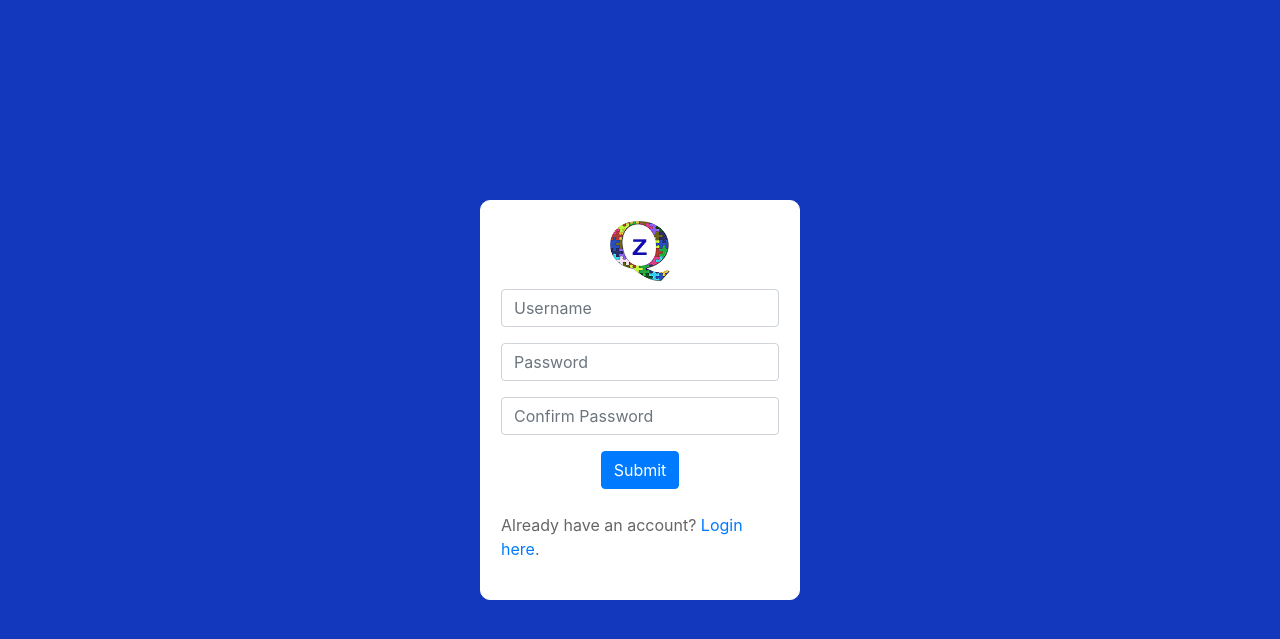
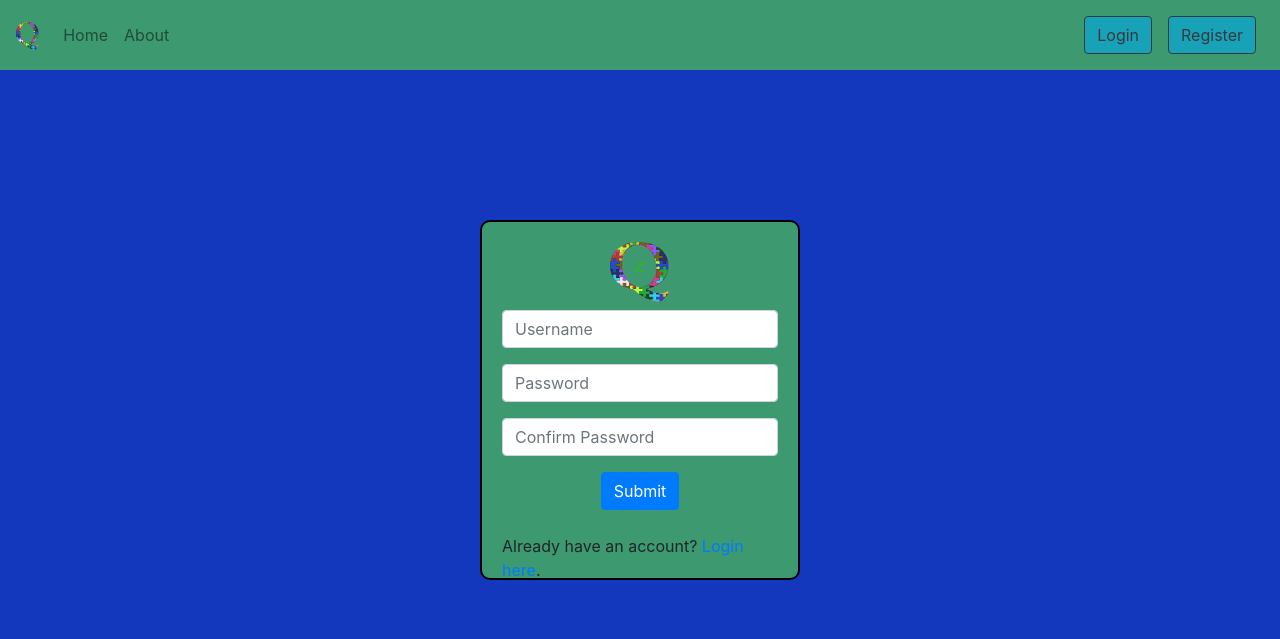
Before and after one commit to Team5CS633/Quizzical, a PHP site: page /register.php in a window 1280 px wide. Shown: the top 639 px of the page. Run offline with PHP 8.4, Linux system fonts and the light colour scheme; data that the repository does not hold is empty.

Commit message:
Add files via upload

```diff
--- /dev/null
+++ b/css/main.css
@@ -0,0 +1,35 @@
+body {
+
+    background:#1338BE;
+}
+
+.form_bg {
+    background-color:#3D9970;
+    padding:20px;
+    border-radius:10px;
+    position: absolute;
+    border:2px solid #000;
+    margin: auto;
+    top: 0;
+    right: 0;
+    bottom: 0;
+    left: 0;
+    width: 320px;
+    height: 360px;
+}
+
+.modal {
+   position: absolute;
+   top: 10px;
+   right: 100px;
+   bottom: 0;
+   left: 0;
+   z-index: 10040;
+   overflow: auto;
+   overflow-y: auto;
+}
+
+.align-center {
+
+    text-align:center;
+}
--- a/quiz.php
+++ b/quiz.php
@@ -61,7 +61,7 @@ if (@$_GET['page'] == 'quiz' && !(@$_GET['step'])) {
                 <div class="card-body">
                     <div class="bloc">
                         <select name="ans' . $radioCounter . '" size="4">
-                        <option value="none" selected disabled hidden>
+                            <option id="none" value="none" selected hidden>
         ';
 
         $k = mysqli_query($link, "SELECT * FROM options WHERE qid='$qid' ");
--- a/register.php
+++ b/register.php
@@ -125,7 +125,7 @@ if ($_SERVER["REQUEST_METHOD"] == "POST") {
     <!-- Latest compiled JavaScript -->
     <script src="https://maxcdn.bootstrapcdn.com/bootstrap/3.4.1/js/bootstrap.min.js"></script>
 
-    <link rel="stylesheet" href="css/signup.css">
+    <link rel="stylesheet" href="css/main.css">
 
     <script>
         // Creates and focuses the bootstrap modal
@@ -146,6 +146,31 @@ if ($_SERVER["REQUEST_METHOD"] == "POST") {
 </head>
 
 <body>
+
+    <nav class="navbar navbar-expand-md navbar-light" style="background-color: #3D9970;">
+        <a href="#" class="navbar-brand">
+            <img src="img/Qlogo.png" height="28" alt="Quizzical">
+        </a>
+        <button type="button" class="navbar-toggler" data-toggle="collapse" data-target="#navbarCollapse">
+            <span class="navbar-toggler-icon"></span>
+        </button>
+
+        <div class="collapse navbar-collapse" id="navbarCollapse">
+            <div class="navbar-nav">
+                <a href="index.php" class="nav-item nav-link">Home</a>
+                <a href="about.php" class="nav-item nav-link">About</a>
+            </div>
+            <div class="navbar-nav ml-auto">
+                <a href="login.php" class="nav-item nav-link">
+                    <input type="submit" class="btn btn-info btn-outline-dark" value="Login">
+                </a>
+                <a href="register.php" class="nav-item nav-link">
+                    <input type="submit" class="btn btn-info btn-outline-dark" value="Register">
+                </a>
+            </div>
+        </div>
+    </nav>
+
     <div class="container">
         <div class="row">
             <div class="form_bg">
--- a/welcome.php
+++ b/welcome.php
@@ -24,7 +24,7 @@ if (!isset($_SESSION["loggedin"]) || $_SESSION["loggedin"] !== true) {
     <!-- Latest compiled JavaScript -->
     <script src="https://maxcdn.bootstrapcdn.com/bootstrap/3.4.1/js/bootstrap.min.js"></script>
 
-    <link rel="stylesheet" href="css/loggedin.css">
+    <link rel="stylesheet" href="css/dashboard.css">
 </head>
 
 <body>
```
Also changed, not shown: css/dashboard.css (added, +44 -0 lines), index.php (+27 -2 lines), img/Qlogo.png.
